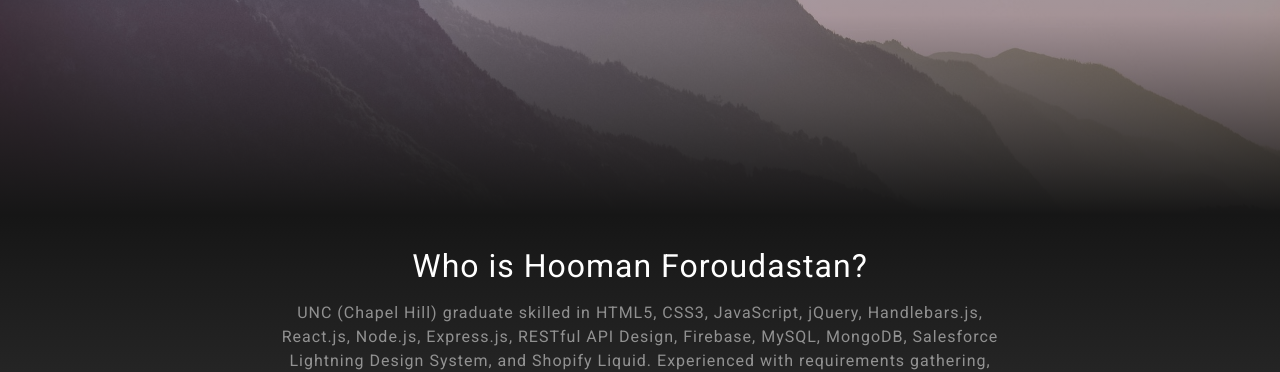
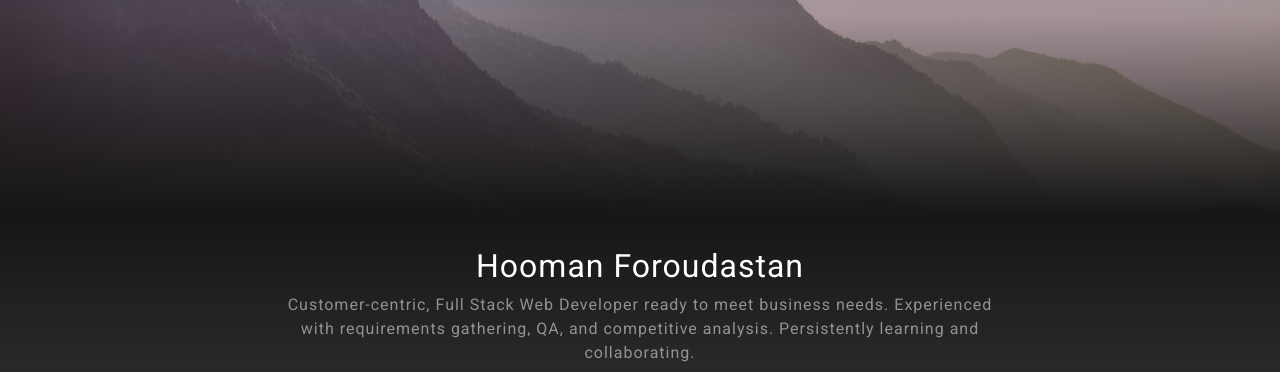
Before and after one commit to hoomanfor/old-portfolio, a plain HTML site: page index.html in a window 1280 px wide. Shown: the part 585-957 px from the top of the page. Drawn offline with Linux system fonts and the light colour scheme; a web font is replaced by a local one.

Commit message:
revised the 'about me' text

```diff
--- a/index.html
+++ b/index.html
@@ -68,8 +68,8 @@
     <div class="container">
       <div class="row">
         <div class="col-lg-8 mx-auto">
-          <h2 class="text-white mb-3">Who is Hooman Foroudastan?</h2>
-          <p class="text-white-50 mb-3">UNC (Chapel Hill) graduate skilled in HTML5, CSS3, JavaScript, jQuery, Handlebars.js, React.js, Node.js, Express.js, RESTful API Design, Firebase, MySQL, MongoDB, Salesforce Lightning Design System, and Shopify Liquid. Experienced with requirements gathering, QA, and competitive analysis. When it comes to acquiring knowledge, I believe Albert Einstein said it best: “If you can't explain it to a six year old, you don't understand it yourself.”</p>
+          <h2 class="text-white mb-2">Hooman Foroudastan</h2>
+          <p class="text-white-50 mb-3">Customer-centric, Full Stack Web Developer ready to meet business needs. Experienced with requirements gathering, QA, and competitive analysis. Persistently learning and collaborating.</p>
           <a href="assets/Hooman-F_Web_Dev_Resume.pdf" class="btn btn-primary js-scroll-trigger mb-3" target="_blank">Resume <i class="far fa-file-pdf"></i></a>
         </div>
       </div>
```
